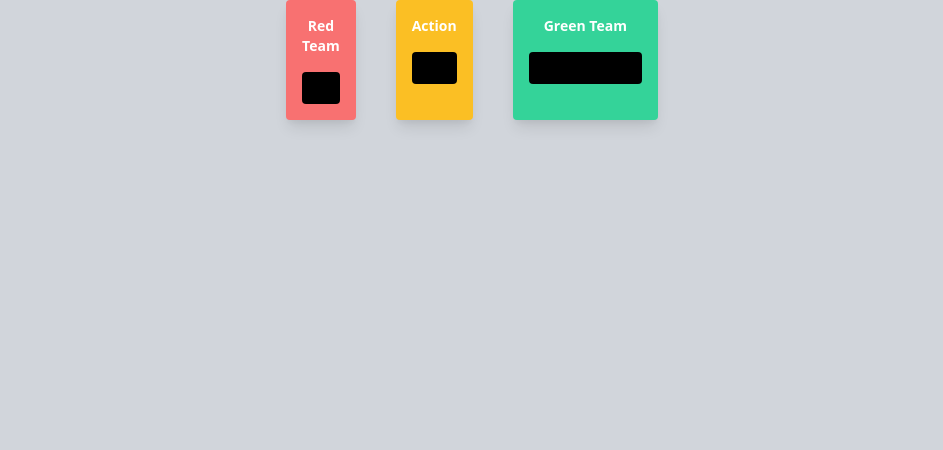
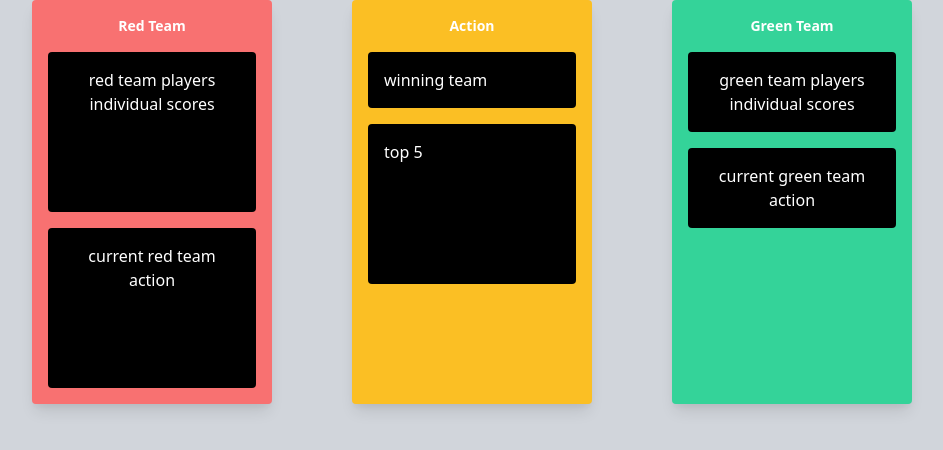
Before and after one commit to GanerCodes/LaserProject, a plain HTML site: page LaserProject/static/game.html in a window 1280 px wide. Shown: the whole page, without its empty margins (168-1111 px from the left). Drawn offline with nearby package versions, Linux system fonts and the light colour scheme.

Commit message:
sections

```diff
--- a/LaserProject/static/game.html
+++ b/LaserProject/static/game.html
@@ -12,26 +12,30 @@
     </head>
     <body class="bg-gray-300 flex justify-center h-screen">
         <div class="text-center">
-          <div class="flex gap-10">
+          <div class="flex gap-20">
             <!-- Red Team Column -->
-            <div class="w-300 bg-red-400 p-4 rounded shadow-lg">
+            <div class="w-60 bg-red-400 p-4 rounded shadow-lg">
               <h2 class="text-sm font-semibold text-white mb-4">Red Team</h2>
               <div class="space-y-4" id="redTeamDiv">
-                <div class= "bg-black p-4 rounded flex space-x-4"></div>
+                <div class= "w-full h-40 bg-black text-white p-4 rounded flex space-x-4"> red team players individual scores</div>
+                <div class= "w-full h-40 bg-black text-white p-4 rounded flex space-x-4"> current red team action </div>
               </div>
             </div>
             <!-- Action Column-->
-            <div class ="w-300 bg-yellow-400 p-4 rounded shadow-lg">
+            <div class ="w-60 bg-yellow-400 justify-center p-4 rounded shadow-lg">
                 <h2 class="text-sm font-semibold text-white mb-4 ">Action</h2>
                 <div class="space-y-4" id="actionDiv">
-                  <div class= "w-full bg-black p-4 rounded flex space-x-4"></div>
-                </div>
+
+                  <div class= "w-full bg-black p-4 text-white rounded flex space-x-4">winning team</div>
+                  <div class="w-full h-40 bg-black text-white p-4 rounded flex space-x-4">top 5</div>
+            </div>
             </div>
             <!-- Green Team Column -->
-            <div class="w-full bg-green-400 p-4 rounded shadow-lg">
+            <div class="w-60 bg-green-400 p-4 rounded shadow-lg">
               <h2 class="text-sm font-semibold text-white mb-4">Green Team</h2>
               <div class="space-y-4" id = "greenTeamDiv">
-                <div class= "w-full bg-black p-4 rounded flex space-x-4"></div>
+                <div class= "w-full bg-black text-white p-4 rounded flex space-x-4">green team players individual scores</div>
+                <div class= "w-full bg-black text-white p-4 rounded flex space-x-4">current green team action</div>
               </div>
             </div>
           </div>
```
